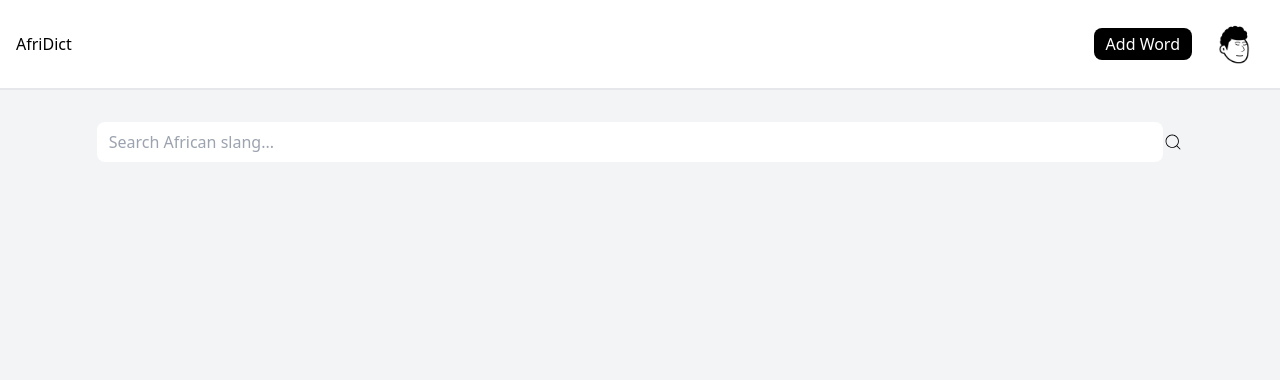
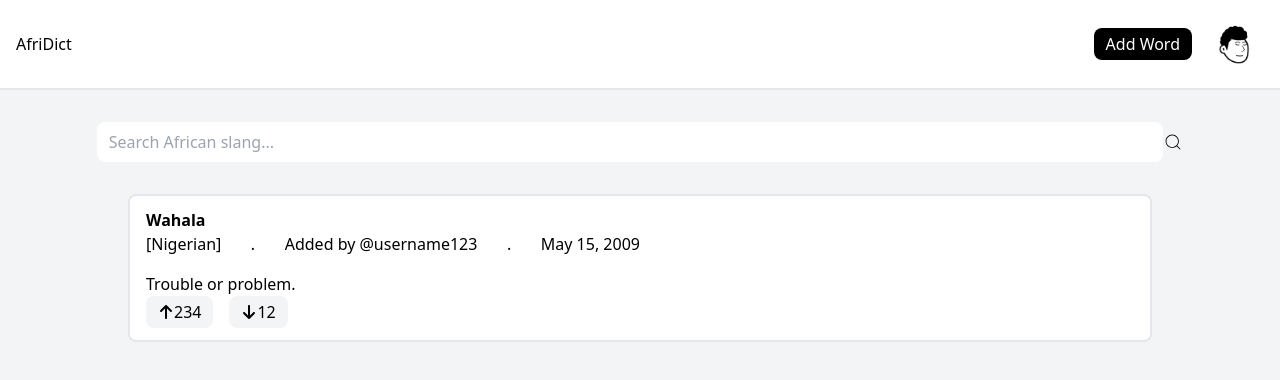
Before and after one commit to jibril04Afaa/african-urban-dict, a React (Create React App) app in the folder frontend/: page / in a window 1280 px wide. Shown: the top 380 px of the page. Built offline with nearby package versions, Linux system fonts and the light colour scheme.

Commit message:
word card config

```diff
--- a/frontend/src/components/Hero.jsx
+++ b/frontend/src/components/Hero.jsx
@@ -1,5 +1,6 @@
 import NavBar from "./NavBar"
 import SearchBar from "./SearchBar"
+import WordCard from "../reusable-components/WordCard"
 
 const Hero = () => {
   return (
@@ -18,8 +19,23 @@ const Hero = () => {
                         <div>
                             <SearchBar/>
                         </div>
+
                     </div>
+
+                    {/* Words */}
+                    <div>
+                        <WordCard
+                        wordTitle = "Wahala"
+                        origin = "Nigerian"
+                        username = "username123"
+                        dateAdded = "May 15, 2009"
+                        wordDef = "Trouble or problem. "
+                        />
+                    </div>
+
                 </div>
+
+
             </div>
         </div>
     </>
--- /dev/null
+++ b/frontend/src/reusable-components/WordCard.jsx
@@ -0,0 +1,92 @@
+import { FaArrowUp } from "react-icons/fa6";
+import { FaArrowDown } from "react-icons/fa6";
+
+const WordCard = (props) => {
+  return (
+    <>
+        <div className="flex justify-center items-center pt-8">
+            <div className="w-4/5">
+                <div className="border-2 flex flex-col justify-around bg-white pl-4 pr-4 pt-3 pb-3 rounded-lg">
+                    <div className="flex justify-between">
+                        {/* Word Title */}
+                        <div>
+                            <p className="font-bold">{props.wordTitle}</p>
+                        </div>
+
+                        {/* Buttons */}
+                        <div>
+                            {/* Edit */}
+                            <div></div>
+                            {/* Delete */}
+                            <div></div>
+                        </div>
+                    </div>
+
+                    <div className="flex justify-between w-6/12">
+                        {/* Origin */}
+                        <div>
+                            <p>{'[' + props.origin + ']'}</p>
+                        </div>
+
+                        {/* Separator */}
+                        <div>
+                            <p>.</p>
+                        </div>
+
+                        {/* Added by */}
+                        <div>
+                            <p>Added by {'@' + props.username}</p>
+                        </div>
+
+                        {/* Separator */}
+                        <div>
+                            <p>.</p>
+                        </div>
+
+                        {/* Date added */}
+                        <div>
+                            <p>{props.dateAdded}</p>
+                        </div>
+                    </div>
+
+                    {/* Word definition */}
+                    <div className="pt-4">
+                        <div>
+                            <p>{props.wordDef}</p>
+                        </div>
+                    </div>
+
+                   {/* Like & dislike buttons */}
+                   <div className="flex gap-4">
+                    {/* Like */}
+                    <div className="border-0 pl-3 pr-3 pt-1 pb-1 rounded-lg flex justify-center items-center bg-gray-100">
+                        {/* Like button */}
+                        <div>
+                            <FaArrowUp/>
+                        </div>
+                        {/* Like Count */}
+                        <div>
+                            <p>234</p>
+                        </div>
+                    </div>
+
+                    {/* Dislike */}
+                    <div className="border-0 pl-3 pr-3 pt-1 pb-1 rounded-lg flex justify-center items-center bg-gray-100">
+                        {/* Dislike button */}
+                        <div>
+                            <FaArrowDown/>
+                        </div>
+                        {/* Dislike Count */}
+                        <div>
+                            <p>12</p>
+                        </div>
+                    </div>
+                   </div>
+                </div>
+            </div>
+        </div>
+    </>
+  )
+}
+
+export default WordCard
```
